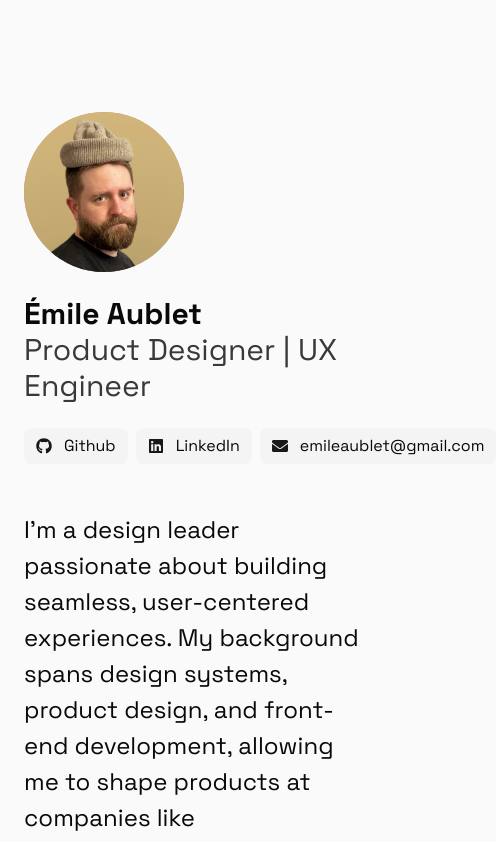
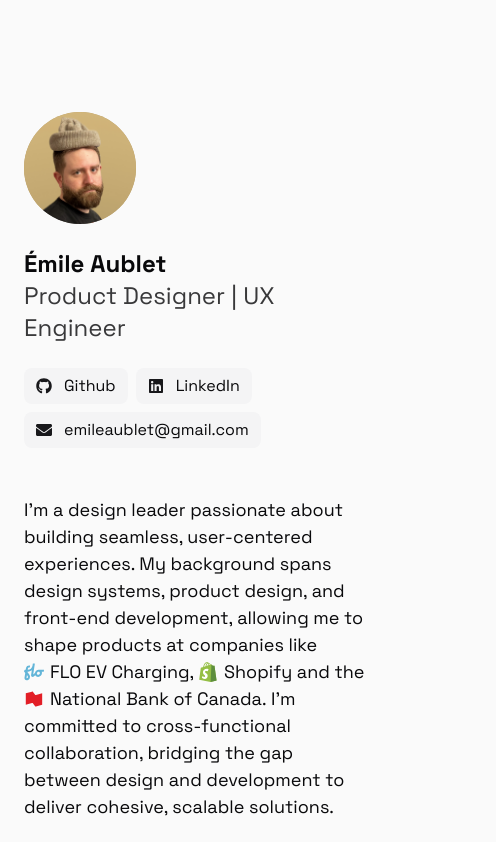
Before and after one commit to emileaublet/website, a Next.js app: page / in a window 390 px wide. Shown: the top 842 px of the page, 496 px wide, since content can reach past the window. Built offline with nearby package versions, Linux system fonts and the light colour scheme.

Commit message:
fix text sizes

```diff
--- a/app/components/emiles.tsx
+++ b/app/components/emiles.tsx
@@ -28,20 +28,14 @@ export const Emiles = () => {
   };
   return (
     <div
-      className="w-40 mb-6 relative group rounded-full overflow-hidden"
+      className="w-28 h-28 md:w-40 md:h-40 mb-6 relative group rounded-full overflow-hidden"
       onMouseOut={handleNextEmile}
     >
-      <Image
-        src={all_the_emiles[emile]}
-        alt={"Émile Aublet"}
-        width={160}
-        height={160}
-      />
+      <Image src={all_the_emiles[emile]} alt={"Émile Aublet"} fill />
       <Image
         src={emile_aublet}
         alt={"Émile Aublet"}
-        width={160}
-        height={160}
+        fill
         className="absolute top-0 left-0 group-hover:opacity-0 transition-opacity"
       />
     </div>
--- a/app/layout.tsx
+++ b/app/layout.tsx
@@ -49,7 +49,7 @@ export default function RootLayout({
   return (
     <html lang="en" className={cx("", space_grotesk.className)}>
       <body className="antialiased max-w-4xl mx-4 mt-8 lg:mx-auto text-zinc-950 bg-zinc-50 dark:bg-zinc-950 dark:text-zinc-50">
-        <main className="flex-auto min-w-0 mt-6 flex flex-col px-2 md:px-0">
+        <main className="flex-auto min-w-0 mt-6 flex flex-col px-2 md:px-0 pb-10">
           {children}
           <Analytics />
           <SpeedInsights />
--- a/app/page.tsx
+++ b/app/page.tsx
@@ -15,14 +15,14 @@ export default function Page() {
   return (
     <section className="mt-20">
       <Emiles />
-      <h1 className="mb-6 text-3xl font-bold">
+      <h1 className="mb-6 text-2xl md:text-3xl font-bold">
         Émile Aublet
         <span className="sr-only">{", "}</span>
         <span className="block font-normal opacity-80">
           Product Designer | UX Engineer
         </span>
       </h1>
-      <div className="mt-2 flex flex-row gap-2">
+      <div className="mt-2 flex flex-row gap-2 flex-wrap">
         <Link
           target="_blank"
           className={linkClasses}
@@ -48,7 +48,7 @@ export default function Page() {
           emileaublet@gmail.com
         </Link>
       </div>
-      <p className="text-2xl font-normal leading-normal dark:text-zinc-400 mt-12">
+      <p className="text-lg md:text-2xl font-normal leading-normal dark:text-zinc-400 mt-12">
         I’m a design leader passionate about building seamless, user-centered
         experiences. My background spans design systems, product design, and
         front-end development, allowing me to shape products at companies like{" "}
@@ -80,7 +80,7 @@ const Token = ({
   small?: boolean;
 }>) => {
   return (
-    <span className="inline-flex items-baseline">
+    <span className="inline-flex items-baseline flex-wrap">
       <Icon
         className={[
           "self-center",
```
